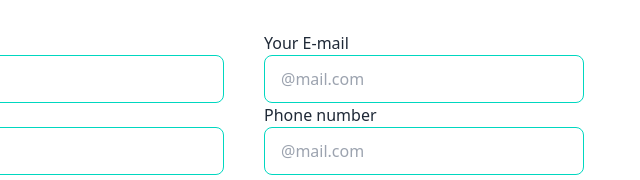
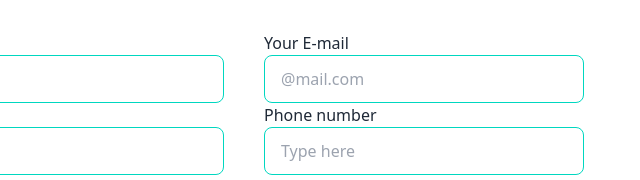
Before and after one commit to NusratJahaninfo/hockey-h, a plain HTML site: page index.html in a window 1280 px wide. Shown: the part 3361-3541 px from the top of the page, 640-1280 px from the left. Drawn offline with nearby package versions, Linux system fonts and the light colour scheme.

Commit message:
update done

```diff
--- a/index.html
+++ b/index.html
@@ -94,8 +94,6 @@
             </div>
 
         </div>
-
-
         <div id="slide4" class="carousel-item relative w-full max-sm:w-full bg-cover">
             <img src="https://daisyui.com/images/stock/photo-1665553365602-b2fb8e5d1707.jpg" class="w-full" />
             <div class="absolute flex justify-between transform -translate-y-1/2 gap-3 bottom-4 ml-10 ">
@@ -104,7 +102,6 @@
             </div>
         </div>
     </div>
-
     </div>
 </div>
 
@@ -431,7 +428,7 @@
                         </div>
                         <div>
                             <label for="Name">Phone number<br></label>
-                            <input type="text" placeholder="@mail.com"
+                            <input type="text" placeholder="Type here"
                                 class="input input-bordered input-accent w-96 max-w-xs" />
                         </div>
                     </div>
```
